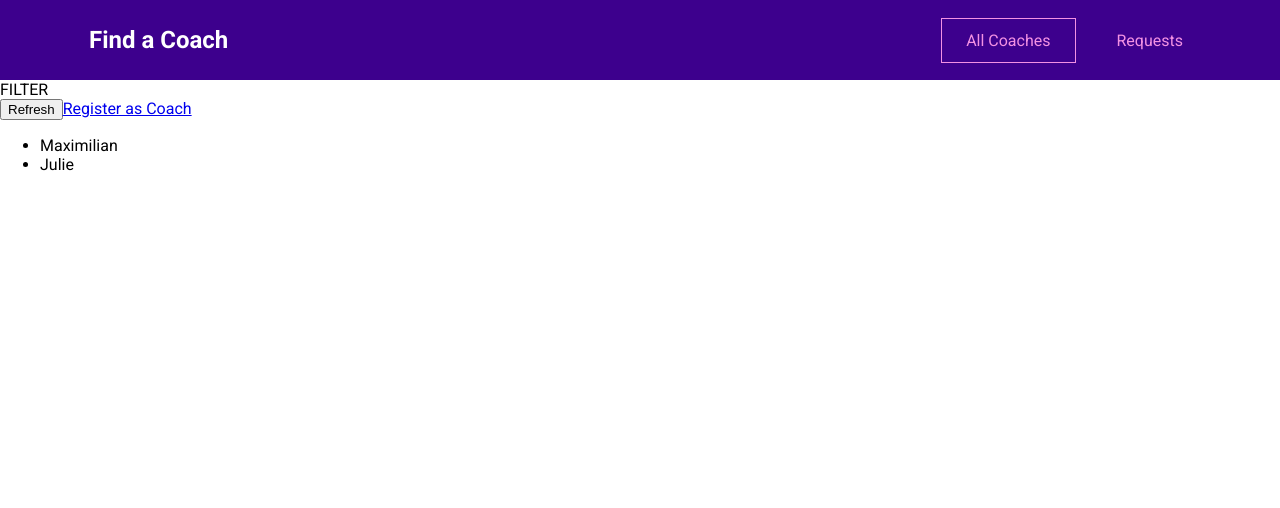
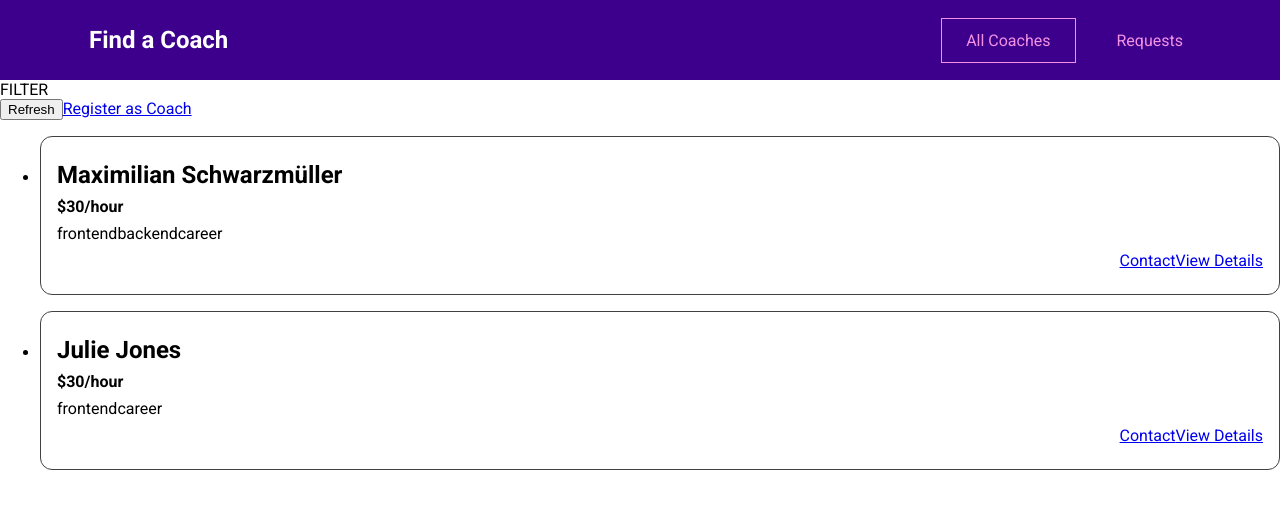
Before and after one commit to VueProjectsSpereira/16main-prj, a Vue app: page /coaches in a window 1280 px wide. Shown: the top 508 px of the page. Built offline with nearby package versions, Linux system fonts and the light colour scheme.

Commit message:
243. Working on the Coaches List and List Items
243. Working on the Coaches List and List Items

```diff
--- /dev/null
+++ b/src/components/coaches/CoachItem.vue
@@ -0,0 +1,57 @@
+<template>
+  <li>
+    <h3>{{ fullName }}</h3>
+    <h4>${{ rate }}/hour</h4>
+    <div>
+      <span v-for="area in areas" :key="area">{{ area }}</span>
+    </div>
+    <div class="actions">
+      <router-link :to="coachContactLink">Contact</router-link>
+      <router-link :to="coachDetailsLink">View Details</router-link>
+    </div>
+  </li>
+</template>
+
+<script>
+export default {
+  props: ['id', 'firstName', 'lastName', 'rate', 'areas'],
+  computed: {
+    fullName() {
+      return this.firstName + ' ' + this.lastName;
+    },
+    coachContactLink() {
+      return this.$route.path + '/' + this.id + '/contact';
+    },
+    coachDetailsLink() {
+      return this.$route.path + '/' + this.id;
+    },
+  },
+};
+</script>
+
+<style scoped>
+li {
+  margin: 1rem 0;
+  border: 1px solid #424242;
+  border-radius: 12px;
+  padding: 1rem;
+}
+
+h3 {
+  font-size: 1.5rem;
+}
+
+h3,
+h4 {
+  margin: 0.5rem 0;
+}
+
+div {
+  margin: 0.5rem 0;
+}
+
+.actions {
+  display: flex;
+  justify-content: flex-end;
+}
+</style>
--- a/src/pages/coaches/CoachesList.vue
+++ b/src/pages/coaches/CoachesList.vue
@@ -6,16 +6,27 @@
       <router-link to="/register">Register as Coach</router-link>
     </div>
     <ul v-if="hasCoaches">
-      <li v-for="coach in filteredCoaches" :key="coach.id">
-        {{ coach.firstName }}
-      </li>
+      <coach-item
+        v-for="coach in filteredCoaches"
+        :key="coach.id"
+        :id="coach.id"
+        :first-name="coach.firstName"
+        :last-name="coach.lastName"
+        :rate="coach.hourlyRate"
+        :areas="coach.areas"
+      ></coach-item>
     </ul>
     <h3 v-else>No coaches found.</h3>
   </section>
 </template>
 
 <script>
+import CoachItem from '../../components/coaches/CoachItem.vue';
+
 export default {
+  components: {
+    CoachItem,
+  },
   computed: {
     filteredCoaches() {
       return this.$store.getters['coaches/coaches'];
--- /dev/null
+++ b/styles/coach-item.css
@@ -0,0 +1,24 @@
+li {
+  margin: 1rem 0;
+  border: 1px solid #424242;
+  border-radius: 12px;
+  padding: 1rem;
+}
+
+h3 {
+  font-size: 1.5rem;
+}
+
+h3,
+h4 {
+  margin: 0.5rem 0;
+}
+
+div {
+  margin: 0.5rem 0;
+}
+
+.actions {
+  display: flex;
+  justify-content: flex-end;
+}
--- /dev/null
+++ b/styles/coaches-list.css
@@ -0,0 +1,10 @@
+ul {
+  list-style: none;
+  margin: 0;
+  padding: 0;
+}
+
+.controls {
+  display: flex;
+  justify-content: space-between;
+}
```
